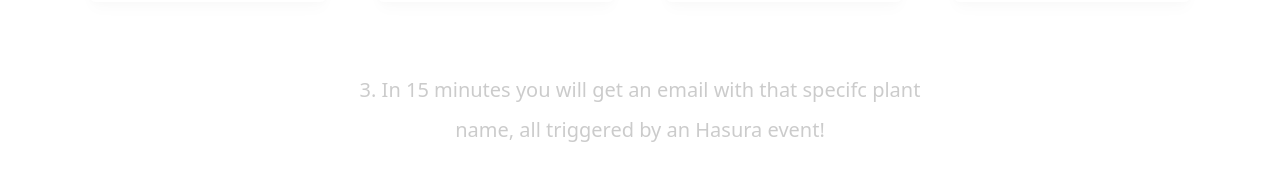
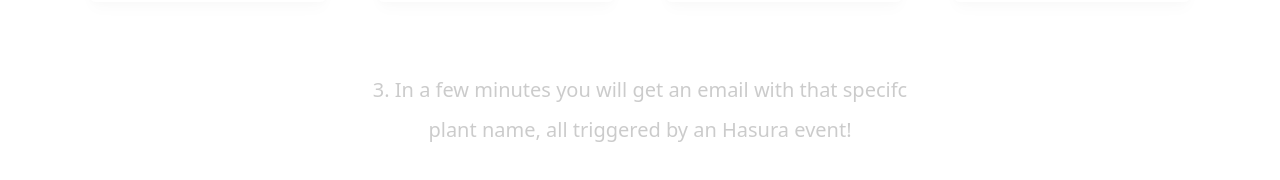
Before and after one commit to riccardogiorato/hasura-shopping-reminder, a React (Create React App) app: page / in a window 1280 px wide. Shown: the part 810-990 px from the top of the page. Built offline with nearby package versions, Linux system fonts and the light colour scheme.

Commit message:
Update App.js

```diff
--- a/src/App.js
+++ b/src/App.js
@@ -157,7 +157,7 @@
 
       <div className={"text-center py-4 " + opacityStep(appStep, 3)}>
         <h3 className="font-normal text-xl text-grey-800 leading-loose my-3 max-w-xl mx-auto">
-          3. In 15 minutes you will get an email with that specifc plant
+          3. In a few minutes you will get an email with that specifc plant
           name, all triggered by an Hasura event!
         </h3>
       </div>
```
